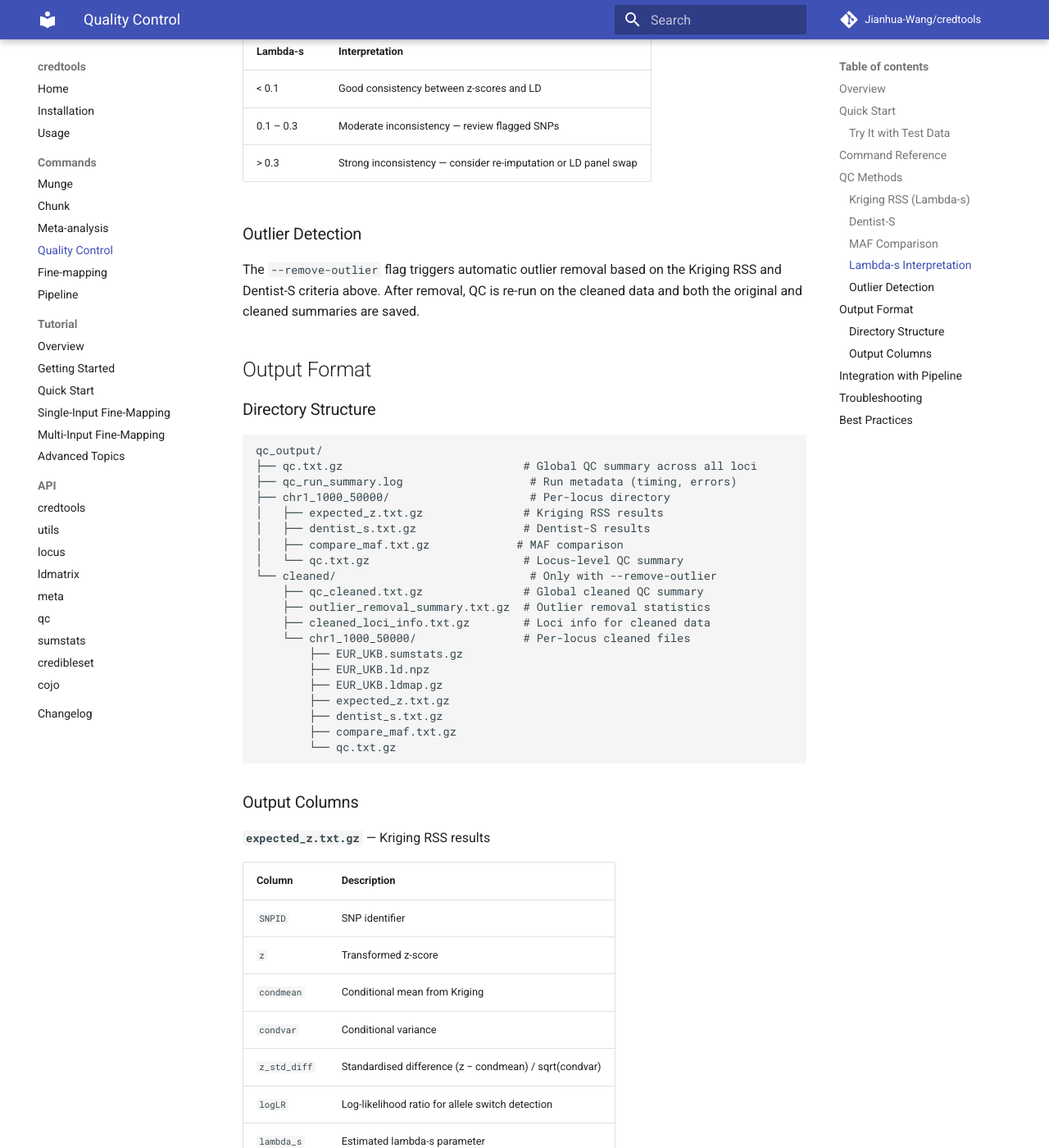
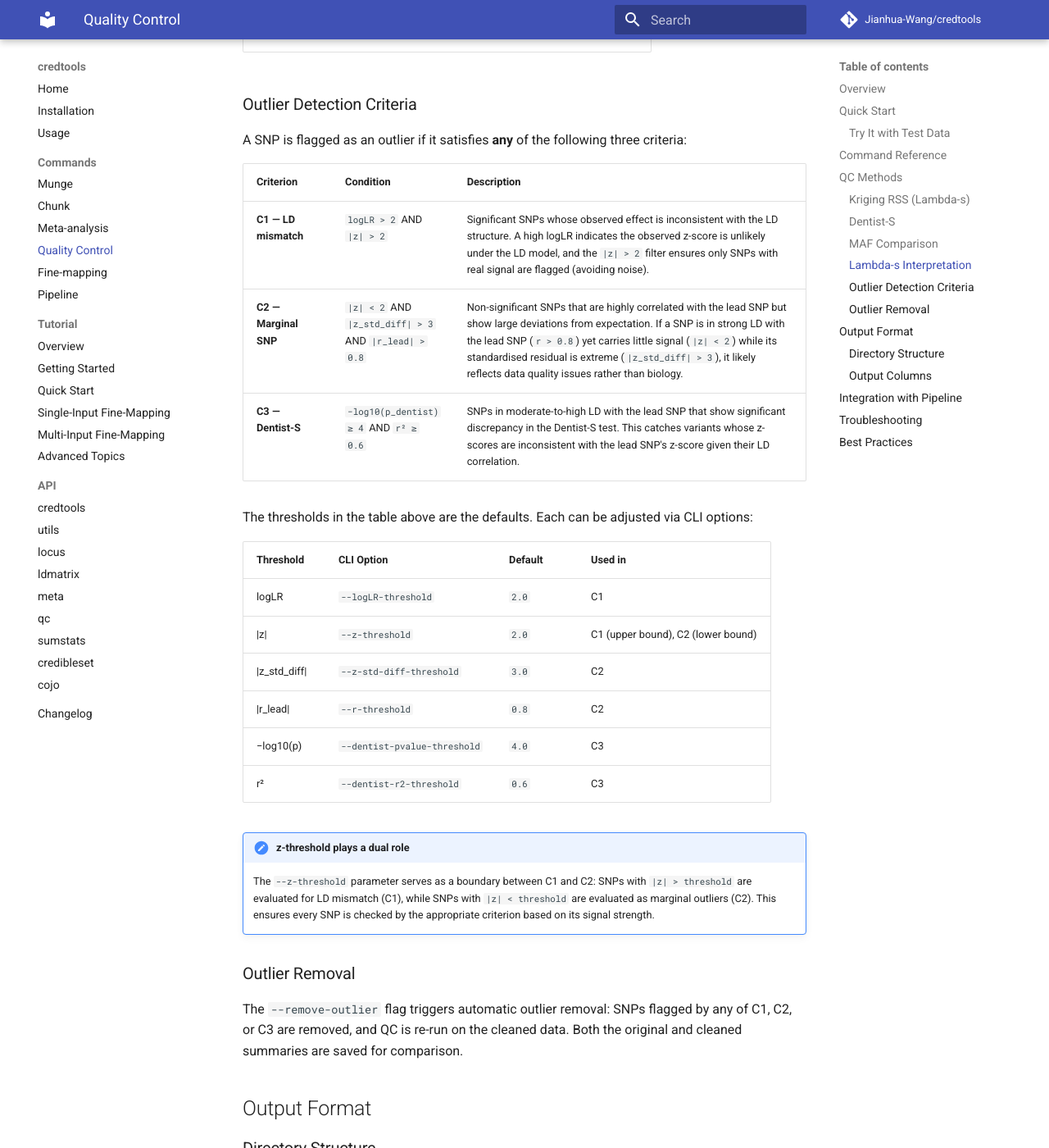
Before and after one commit to Jianhua-Wang/credtools, an MkDocs documentation site: the page built from docs/qc.md, in a window 1280 px wide and 1400 px high, scrolled down 3739 px. Shown: the whole window at 82% size. Built offline with MkDocs 1.6.1 and Material for MkDocs 9.7.7, drawn with Linux system fonts in a browser that asks for light colours; comment, search, counter and statistics services are not loaded; some of the changed text lies outside the part shown.

Commit message:
Update QC docs: add detailed outlier detection criteria (C1/C2/C3)
Replace brief outlier criteria with structured table describing
three detection criteria, threshold-to-CLI mapping, and a note
explaining the dual role of z-threshold.

```diff
--- a/docs/qc.md
+++ b/docs/qc.md
@@ -152,9 +145,33 @@ When the LD reference panel includes allele frequencies (`AF2` column), credtool
 | 0.1 – 0.3 | Moderate inconsistency — review flagged SNPs |
 | > 0.3 | Strong inconsistency — consider re-imputation or LD panel swap |
 
-### Outlier Detection
+### Outlier Detection Criteria
 
-The `--remove-outlier` flag triggers automatic outlier removal based on the Kriging RSS and Dentist-S criteria above. After removal, QC is re-run on the cleaned data and both the original and cleaned summaries are saved.
+A SNP is flagged as an outlier if it satisfies **any** of the following three criteria:
+
+| Criterion | Condition | Description |
+|-----------|-----------|-------------|
+| **C1 — LD mismatch** | `logLR > 2` AND `|z| > 2` | Significant SNPs whose observed effect is inconsistent with the LD structure. A high logLR indicates the observed z-score is unlikely under the LD model, and the `|z| > 2` filter ensures only SNPs with real signal are flagged (avoiding noise). |
+| **C2 — Marginal SNP** | `|z| < 2` AND `|z_std_diff| > 3` AND `|r_lead| > 0.8` | Non-significant SNPs that are highly correlated with the lead SNP but show large deviations from expectation. If a SNP is in strong LD with the lead SNP (`r > 0.8`) yet carries little signal (`|z| < 2`) while its standardised residual is extreme (`|z_std_diff| > 3`), it likely reflects data quality issues rather than biology. |
+| **C3 — Dentist-S** | `−log10(p_dentist) ≥ 4` AND `r² ≥ 0.6` | SNPs in moderate-to-high LD with the lead SNP that show significant discrepancy in the Dentist-S test. This catches variants whose z-scores are inconsistent with the lead SNP's z-score given their LD correlation. |
+
+The thresholds in the table above are the defaults. Each can be adjusted via CLI options:
+
+| Threshold | CLI Option | Default | Used in |
+|-----------|-----------|---------|---------|
+| logLR | `--logLR-threshold` | `2.0` | C1 |
+| \|z\| | `--z-threshold` | `2.0` | C1 (upper bound), C2 (lower bound) |
+| \|z_std_diff\| | `--z-std-diff-threshold` | `3.0` | C2 |
+| \|r_lead\| | `--r-threshold` | `0.8` | C2 |
+| −log10(p) | `--dentist-pvalue-threshold` | `4.0` | C3 |
+| r² | `--dentist-r2-threshold` | `0.6` | C3 |
+
+!!! note "z-threshold plays a dual role"
+    The `--z-threshold` parameter serves as a boundary between C1 and C2: SNPs with `|z| > threshold` are evaluated for LD mismatch (C1), while SNPs with `|z| < threshold` are evaluated as marginal outliers (C2). This ensures every SNP is checked by the appropriate criterion based on its signal strength.
+
+### Outlier Removal
+
+The `--remove-outlier` flag triggers automatic outlier removal: SNPs flagged by any of C1, C2, or C3 are removed, and QC is re-run on the cleaned data. Both the original and cleaned summaries are saved for comparison.
 
 ## Output Format
 
```
Also changed, not shown: other parts of docs/qc.md (+1 -8 lines).
